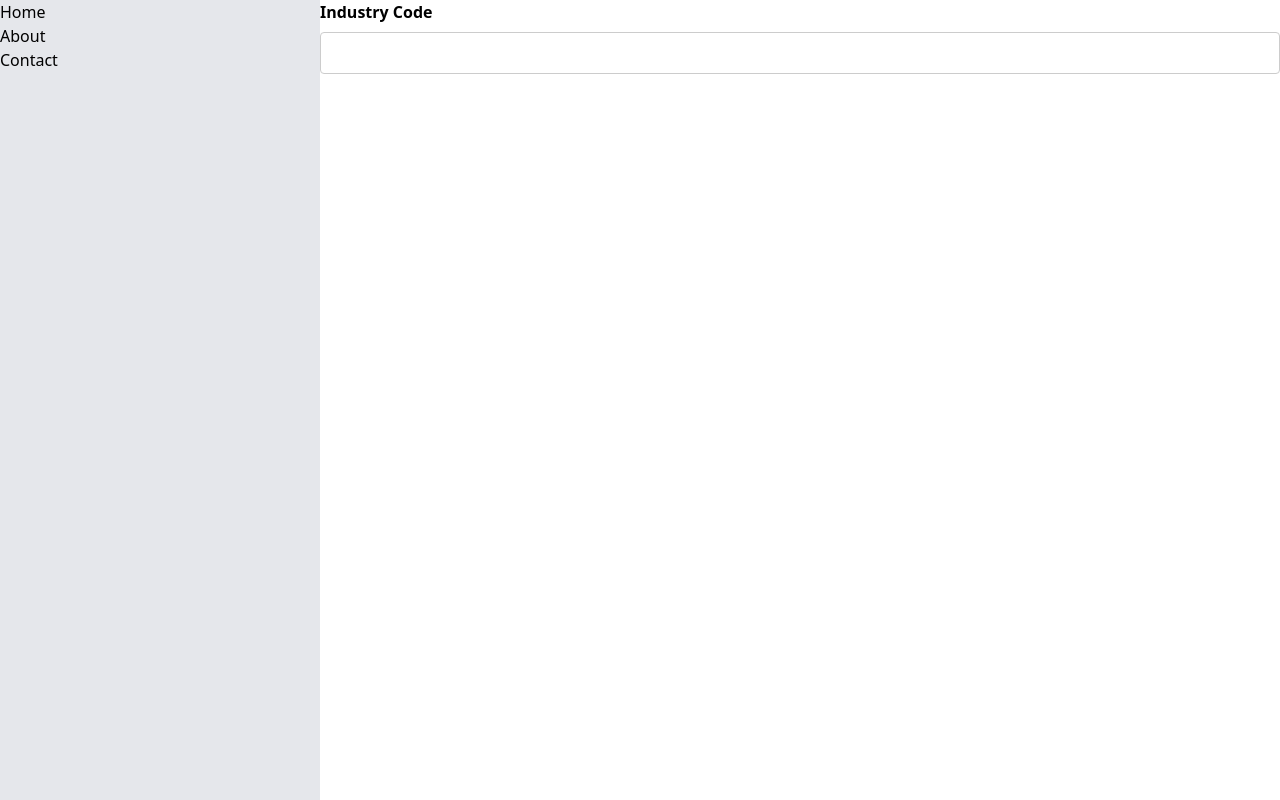
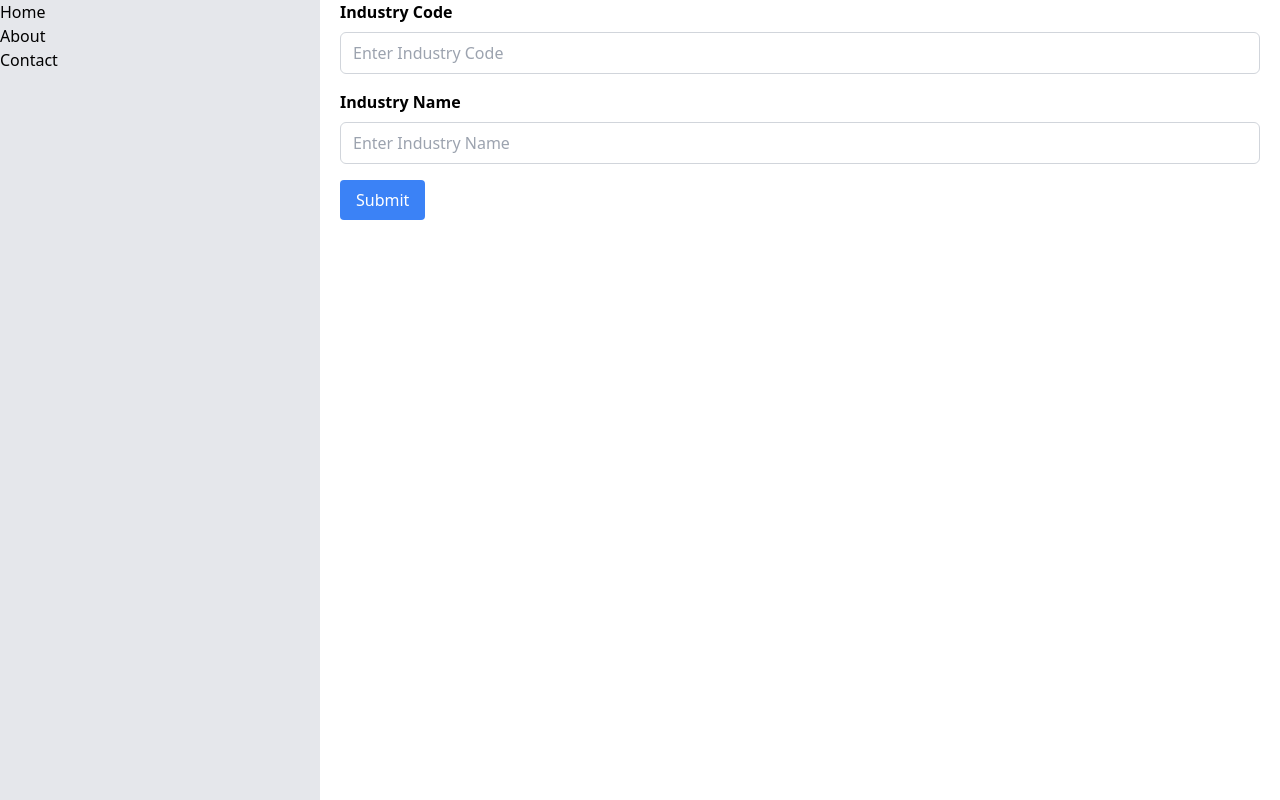
Before and after one commit to hmthu30/admin_panel, a Next.js app: page /mock in a window 1280 px wide. Built offline with nearby package versions, Linux system fonts and the light colour scheme.

Commit message:
finished industry validation with zod

```diff
--- a/src/components/UI/input/InputBox.tsx
+++ b/src/components/UI/input/InputBox.tsx
@@ -2,34 +2,34 @@ import React from "react";
 
 interface InputBoxProps {
   label: string;
-  type?: string;
-  placeholder?: string;
+  name: string;
+  type: string;
   value: string;
   onChange: (e: React.ChangeEvent<HTMLInputElement>) => void;
-  errorMessage?: string;
-  required?: boolean;
+  placeholder?: string;
   maxLength?: number;
   minLength?: number;
-  name?: string;
+  required?: boolean;
+  errorMessage?: string;
 }
 
 const InputBox: React.FC<InputBoxProps> = ({
   label,
-  type = "text",
-  placeholder = "",
+  name,
+  type,
   value,
   onChange,
-  errorMessage,
-  required = false,
+  placeholder = "",
   maxLength,
   minLength,
-  name,
+  required = false,
+  errorMessage,
 }) => {
   return (
-    <div className="input-box">
-      <label className="label" htmlFor={name}>
+    <div className="mb-4">
+      <label htmlFor={name} className="block mb-2 font-semibold">
         {label}
-        {required && <span className="required">*</span>}
+        {required && <span className="text-red-500 ml-1">*</span>}
       </label>
       <input
         id={name}
@@ -41,39 +41,11 @@ const InputBox: React.FC<InputBoxProps> = ({
         maxLength={maxLength}
         minLength={minLength}
         required={required}
-        className="input"
+        className="w-full px-3 py-2 border border-gray-300 rounded-md text-base focus:outline-none focus:border-gray-500"
       />
-      {errorMessage && <p className="error-message">{errorMessage}</p>}
-      <style jsx>{`
-        .input-box {
-          margin-bottom: 1rem;
-        }
-        .label {
-          display: block;
-          margin-bottom: 0.5rem;
-          font-weight: bold;
-        }
-        .required {
-          color: red;
-          margin-left: 0.2rem;
-        }
-        .input {
-          width: 100%;
-          padding: 0.5rem;
-          border: 1px solid #ccc;
-          border-radius: 4px;
-          font-size: 1rem;
-        }
-        .input:focus {
-          outline: none;
-          border-color: #0070f3;
-        }
-        .error-message {
-          color: red;
-          font-size: 0.875rem;
-          margin-top: 0.5rem;
-        }
-      `}</style>
+      {errorMessage && (
+        <p className="text-red-500 text-sm mt-1">{errorMessage}</p>
+      )}
     </div>
   );
 };
--- a/src/pages/mock/index.tsx
+++ b/src/pages/mock/index.tsx
@@ -1,17 +1,73 @@
+import { z } from "zod";
+import React, { useState } from "react";
 import InputBox from "@/components/UI/input/InputBox";
 import Auxiliary from "@/hoc/Auxilitary/Auxilitary";
-import React from "react";
+import { industrySchema } from "@/utils/validation";
 
 const MockPage = () => {
+  const [formData, setFormData] = useState({
+    industryCode: "",
+    industryName: "",
+    status: "Active",
+  });
+  const [errors, setErrors] = useState<{ [key: string]: string }>({});
+
+  const handleChange = (e: React.ChangeEvent<HTMLInputElement>) => {
+    const { name, value } = e.target;
+    setFormData((prevState) => ({ ...prevState, [name]: value }));
+  };
+
+  const handleSubmit = () => {
+    const result = industrySchema.safeParse(formData);
+
+    if (!result.success) {
+      const errorMessages: { [key: string]: string } = {};
+      result.error.errors.forEach((err) => {
+        errorMessages[err.path[0]] = err.message;
+      });
+      setErrors(errorMessages);
+    } else {
+      setErrors({});
+      console.log("Validated Data:", result.data);
+    }
+  };
+
   return (
     <Auxiliary>
-      <InputBox
-        label={"Industry Code"}
-        value={""}
-        onChange={function (): void {
-          throw new Error("Function not implemented.");
-        }}
-      />
+      <div className="px-5">
+        <InputBox
+          label={"Industry Code"}
+          value={formData.industryCode}
+          onChange={handleChange}
+          placeholder={"Enter Industry Code"}
+          name={"industryCode"}
+          type={"text"}
+        />
+        {errors.industryCode && (
+          <p className="text-red-500 text-sm mt-1">{errors.industryCode}</p>
+        )}
+
+        <InputBox
+          label={"Industry Name"}
+          value={formData.industryName}
+          onChange={handleChange}
+          placeholder={"Enter Industry Name"}
+          name={"industryName"}
+          type={"text"}
+        />
+        {errors.industryName && (
+          <p className="text-red-500 text-sm mt-1">{errors.industryName}</p>
+        )}
+
+        <div className="mt-4">
+          <button
+            onClick={handleSubmit}
+            className="px-4 py-2 bg-blue-500 text-white rounded"
+          >
+            Submit
+          </button>
+        </div>
+      </div>
     </Auxiliary>
   );
 };
--- a/src/utils/validation.ts
+++ b/src/utils/validation.ts
@@ -1,40 +1,20 @@
-import { z } from "zod";
+import { z } from "./zod_i18n";
 
-// Define a utility to check for emoji
 const containsEmoji = (str: string) => /\p{Emoji}/u.test(str);
 
 const industrySchema = z.object({
   industryCode: z
     .string()
-    .min(5, { message: "Industry Code must be at least 5 characters long." })
-    .max(50, { message: "Industry Code must not exceed 50 characters." })
-    .regex(/^[a-zA-Z\s]*$/, {
-      message: "Industry Code must only contain English letters and spaces.",
-    })
-    .refine((value) => !containsEmoji(value), {
-      message: "Industry Code must not contain emojis.",
-    }),
+    .min(5)
+    .max(50)
+    .regex(/^[a-zA-Z\s]*$/)
+    .refine((value) => !containsEmoji(value)),
   industryName: z
     .string()
-    .min(5, { message: "Industry Name must be at least 5 characters long." })
-    .max(300, { message: "Industry Name must not exceed 300 characters." })
-    .refine((value) => !containsEmoji(value), {
-      message: "Industry Name must not contain emojis.",
-    }),
+    .min(5)
+    .max(300)
+    .refine((value) => !containsEmoji(value)),
   status: z.enum(["Active", "Inactive"]).default("Active"),
 });
 
-// Example validation
-const inputData = {
-  industryCode: "Tech123",
-  industryName: "Technology Services",
-  status: "Active",
-};
-
-const result = industrySchema.safeParse(inputData);
-
-if (!result.success) {
-  console.error(result.error.format()); // Displays detailed validation errors
-} else {
-  console.log(result.data); // Validated data
-}
+export { industrySchema };
--- a/src/utils/zod_i18n.ts
+++ b/src/utils/zod_i18n.ts
@@ -1,12 +1,12 @@
 import i18next from "i18next";
 import { z } from "zod";
 import { zodI18nMap } from "zod-i18n-map";
-import translation from "zod-i18n-map/locales/es/zod.json";
+import translation from "zod-i18n-map/locales/en/zod.json";
 
 i18next.init({
-  lng: "es",
+  lng: "en",
   resources: {
-    es: { zod: translation },
+    en: { zod: translation },
   },
 });
 z.setErrorMap(zodI18nMap);
```
